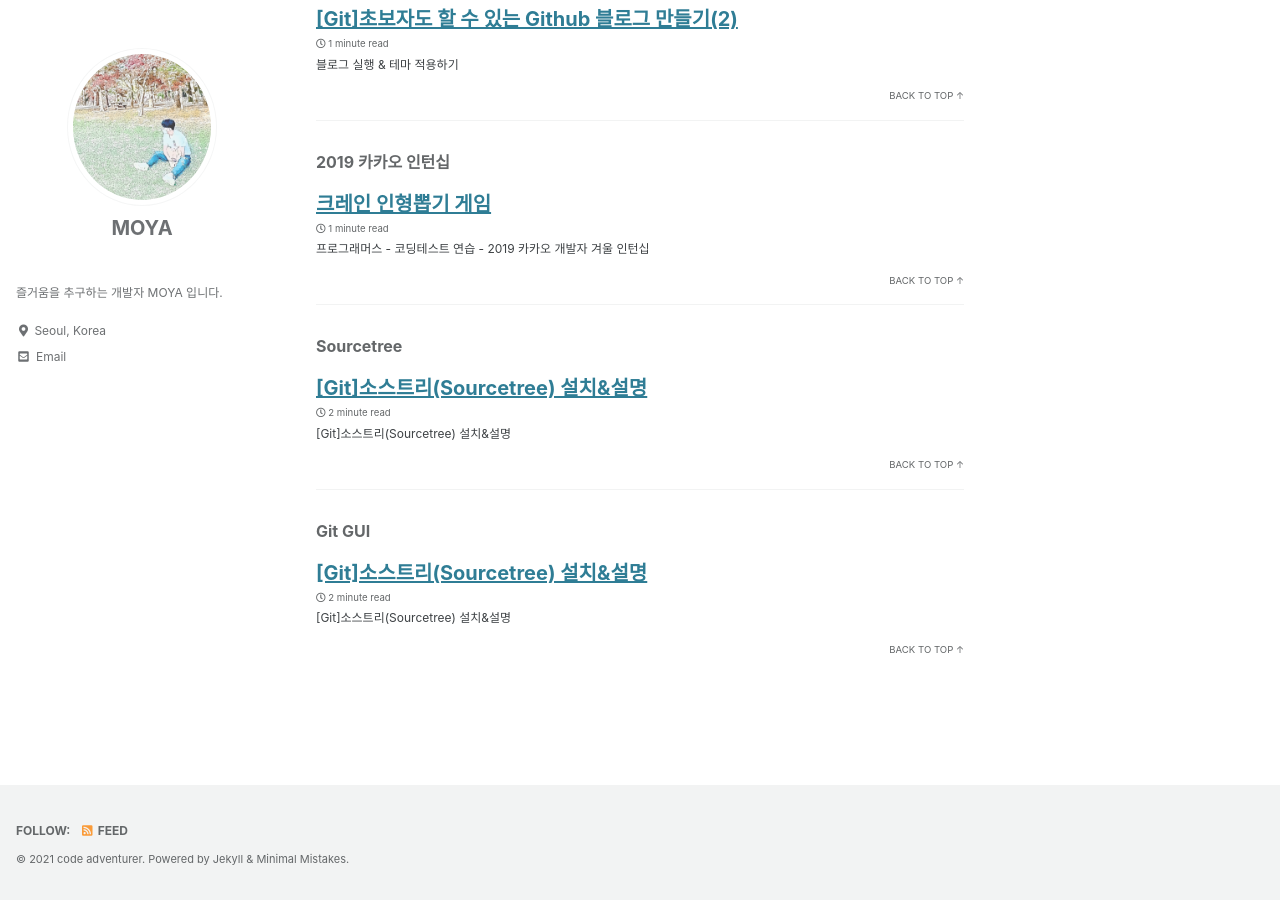
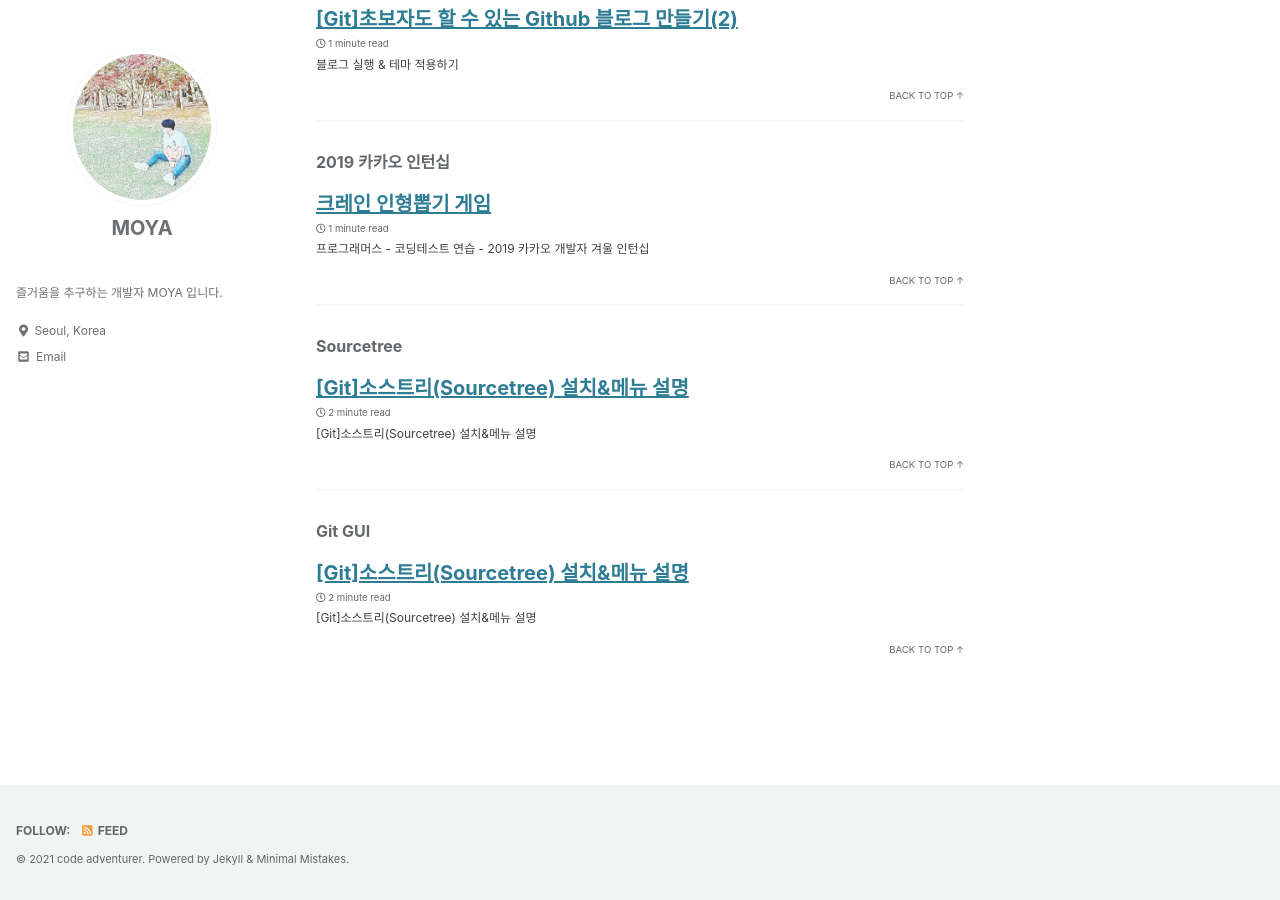
Before and after one commit to kdc7140/kdc7140.github.io, a Jekyll site: the page built from _pages/tag-archive.md, in a window 1280 px wide and 900 px high, scrolled down 3492 px. Built offline with Jekyll 4.4.1, drawn with Linux system fonts in a browser that asks for light colours; cached includes are drawn as plain includes; some web fonts are replaced.

Commit message:
title change

```diff
--- a/_posts/guide/2021-10-06-Sourcetree.md
+++ b/_posts/guide/2021-10-06-Sourcetree.md
@@ -1,6 +1,6 @@
 ---
-title:  "[Git]소스트리(Sourcetree) 설치&설명"
-excerpt: "[Git]소스트리(Sourcetree) 설치&설명"
+title:  "[Git]소스트리(Sourcetree) 설치&메뉴 설명"
+excerpt: "[Git]소스트리(Sourcetree) 설치&메뉴 설명"
 
 categories:
   - Tool
```
